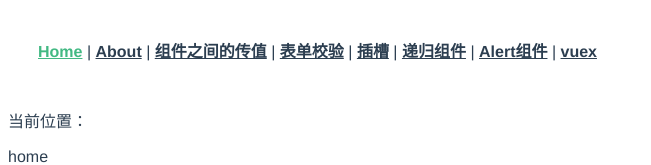
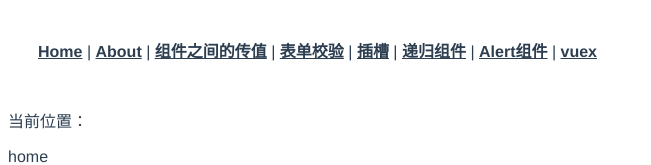
Before and after one commit to xuxiaoyin/2020, a Vue app in the folder vue-base/: page / in a window 1280 px wide. Shown: the top 165 px of the page, without its empty margins (0-651 px from the left). Built offline with nearby package versions, Linux system fonts and the light colour scheme.

Commit message:
动态路由

```diff
--- a/vue-base/src/App.vue
+++ b/vue-base/src/App.vue
@@ -1,7 +1,7 @@
 <template>
   <div id="app">
     <div id="nav">
-      <router-link to="/">Home</router-link> |
+      <router-link to="/home">Home</router-link> |
       <router-link to="/about">About</router-link> |
       <router-link to="/passValue">组件之间的传值</router-link> |
       <router-link to="/form">表单校验</router-link> |
```
Also changed, not shown: vue-base/src/router/index.js (+37 -0 lines).
